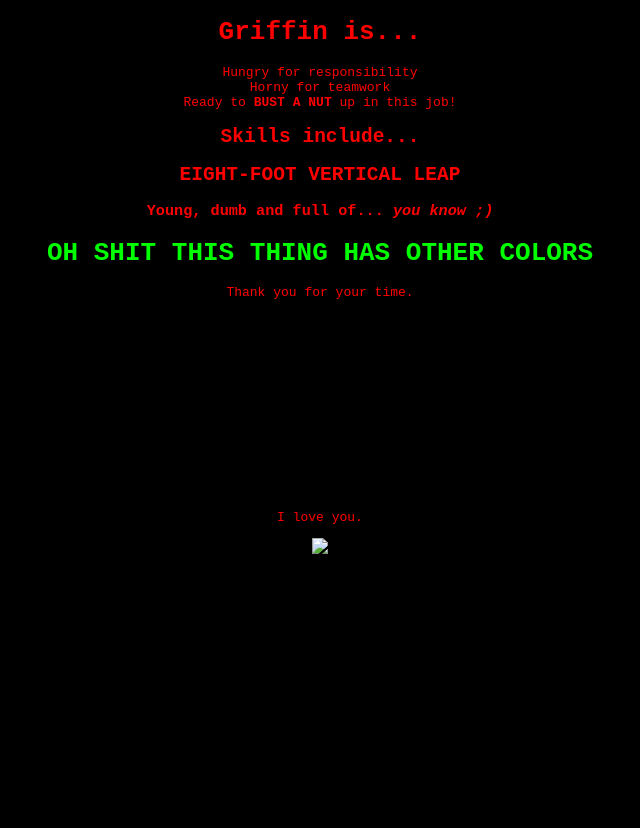
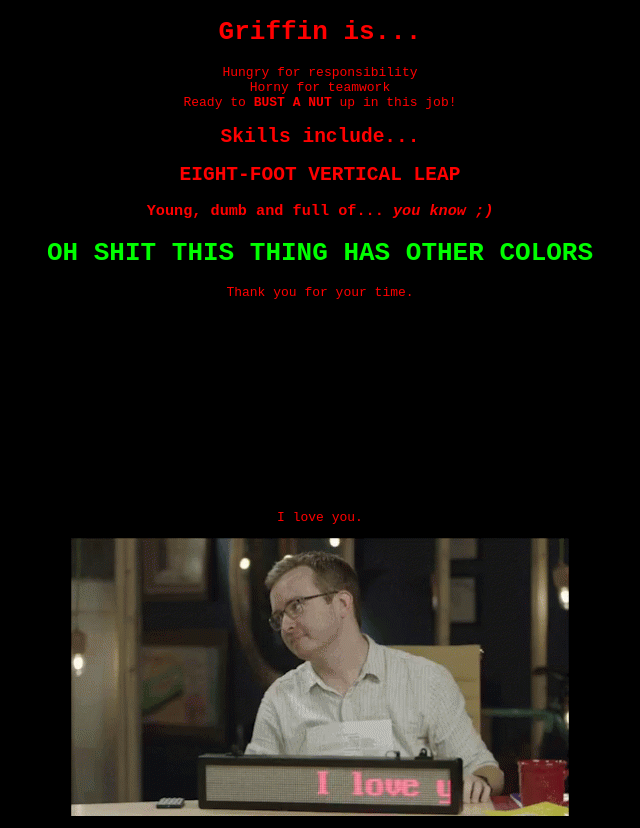
Before and after one commit to NovaShafir/GriffinResume, a plain HTML site: page index.html in a window 1280 px wide. Shown: the whole page, without its empty margins (320-960 px from the left). Before the commit the page ends 800 px from the top, so only its background shows below. Drawn offline with Linux system fonts and the light colour scheme.

Commit message:
Update index.html

```diff
--- a/index.html
+++ b/index.html
@@ -24,6 +24,6 @@
 
 		I love you. </p>
 
-	<img src="images/Griffin.gif">
+	<img src="Griffin.gif">
 
 </body>
```
